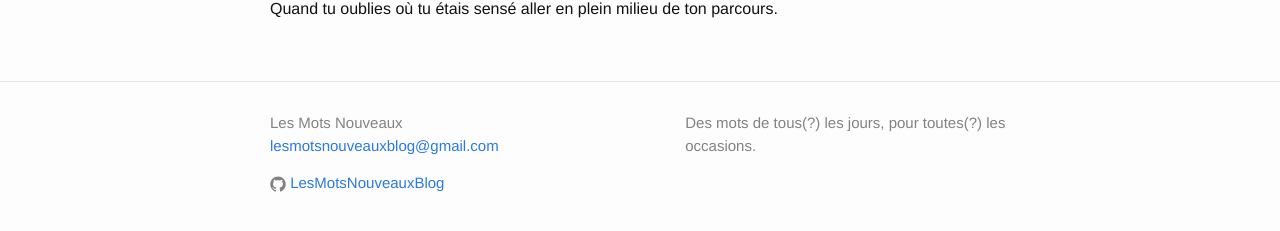
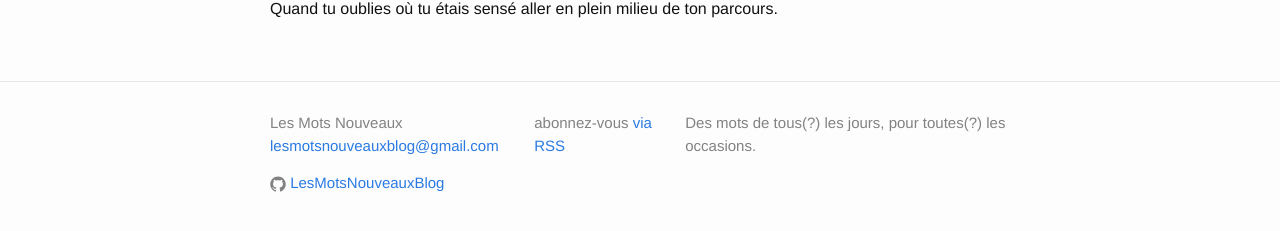
Before and after one commit to BamBalaam/LesMotsNouveauxBlog, a Jekyll site: the page built from _posts/2015-05-06-destinamnesie.markdown, in a window 1280 px wide. Shown: the part 203-434 px from the top of the page. Built offline with Jekyll 4.4.1, drawn with Linux system fonts in a browser that asks for light colours.

Commit message:
Removed dates and moved RSS feed link to footer

```diff
--- a/_includes/footer.html
+++ b/_includes/footer.html
@@ -38,11 +38,12 @@
             </a>
           </li>
           {% endif %}
+
         </ul>
       </div>
 
       <div class="footer-col  footer-col-2">
-
+        <p class="rss-subscribe">abonnez-vous <a href="{{ "/feed.xml" | prepend: site.baseurl }}">via RSS</a></p>
       </div>
 
       <div class="footer-col  footer-col-3">
--- a/index.html
+++ b/index.html
@@ -7,7 +7,6 @@ layout: default
   <ul class="post-list">
     {% for post in paginator.posts %}
       <li>
-        <span class="post-meta">{{ post.date | date: "%b %-d, %Y" }}</span>
 
         <h2>
           <a class="post-link" href="{{ post.url | prepend: site.baseurl }}">{{ post.title }}</a>
@@ -16,6 +15,4 @@ layout: default
     {% endfor %}
   </ul>
 
-  <p class="rss-subscribe">abonnez-vous <a href="{{ "/feed.xml" | prepend: site.baseurl }}">via RSS</a></p>
-
 </div>
```
